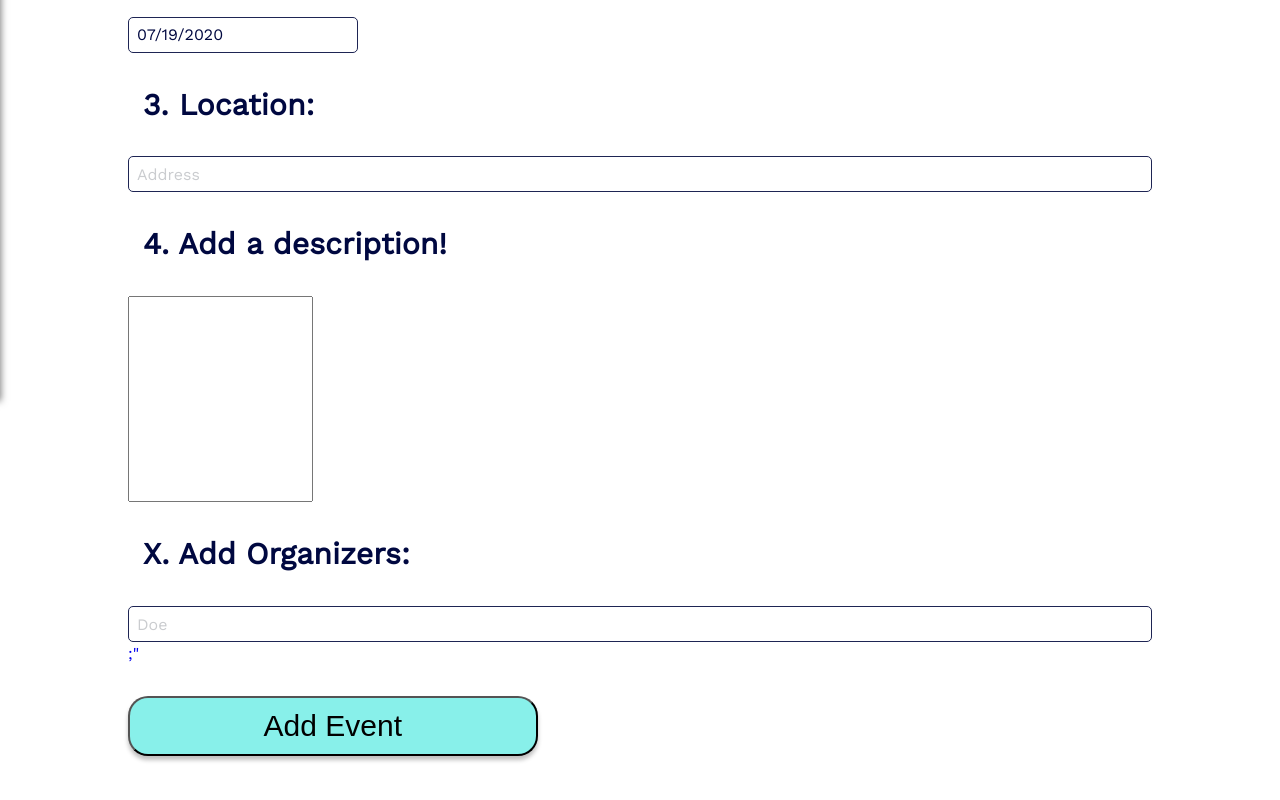
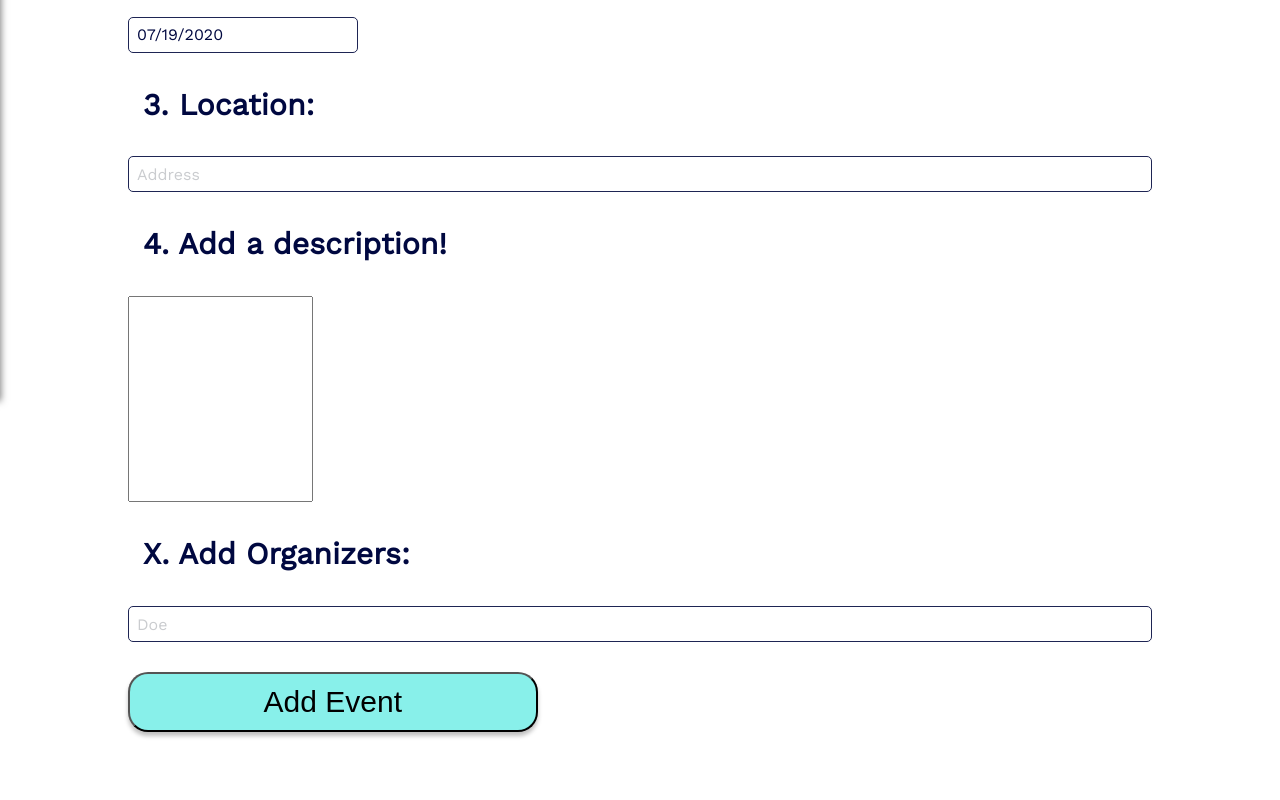
Before and after one commit to sunny-zuo/safe-protests, a React (Create React App) app in the folder client/: page /add-protest in a window 1280 px wide. Shown: the part 434-1234 px from the top of the page. Built offline with nearby package versions, Linux system fonts and the light colour scheme.

Commit message:
feat: redirect on form submission

```diff
--- a/client/src/pages/AddProtest.js
+++ b/client/src/pages/AddProtest.js
@@ -2,7 +2,7 @@ import React, { Component } from "react";
 import "./css/style.css";
 import DatePicker from "react-datepicker";
 import "react-datepicker/dist/react-datepicker.css";
-import { Link } from "react-router-dom";
+import { withRouter } from 'react-router-dom';
 
 class AddProtest extends Component {
 	constructor(props) {
@@ -51,6 +51,8 @@ class AddProtest extends Component {
 				"Content-Type": "application/json",
 			},
 			body: JSON.stringify(reqBody),
+		}).then(() => {
+			this.props.history.push('/browse-protests');
 		});
 	}
 
@@ -111,8 +113,6 @@ class AddProtest extends Component {
 							onChange={(e) => this.updateState({ organizer: e.target.value })}
 						></input>
 					</form>
-					<Link to="/browse-protests">
-						;"
 					<div className="btn-container">
 						<input
 							className="btn login-btn main-btn"
@@ -122,11 +122,10 @@ class AddProtest extends Component {
 							onClick={this.addProtest}
 						/>
 					</div>
-					</Link>
 				</div>
 			</div>
 		);
 	}
 }
 
-export default AddProtest;
+export default withRouter(AddProtest);
--- a/client/src/pages/MakeNewPost.js
+++ b/client/src/pages/MakeNewPost.js
@@ -34,13 +34,14 @@ class MakeNewPost extends Component {
 			title: this.state.title,
 			body: this.state.body
 		};
-		console.log(reqBody);
 		fetch("http://localhost:8000/add_post", {
 			method: "POST",
 			headers: {
 				"Content-Type": "application/json",
 			},
 			body: JSON.stringify(reqBody),
+		}).then(() => {
+			this.props.history.push(`/view-protest?protestID=${reqBody.protestID}`);
 		});
 	}
 
--- a/client/src/pages/ViewProtest.js
+++ b/client/src/pages/ViewProtest.js
@@ -31,7 +31,7 @@ class ViewProtest extends Component {
             return null;
         }
         const data = this.state.protestData;
-        const Posts = data.posts.map(post => <PostCard {...post} />)
+        const Posts = data.posts.reverse().map(post => <PostCard {...post} />)
         let ProtestorList = "";
         for (let i = 0; i < Object.keys(data.protestors); i++) {
             ProtestorList += `${data.protestors[i]}, `;
```
Lines whose indentation alone changed are shown as unchanged.
